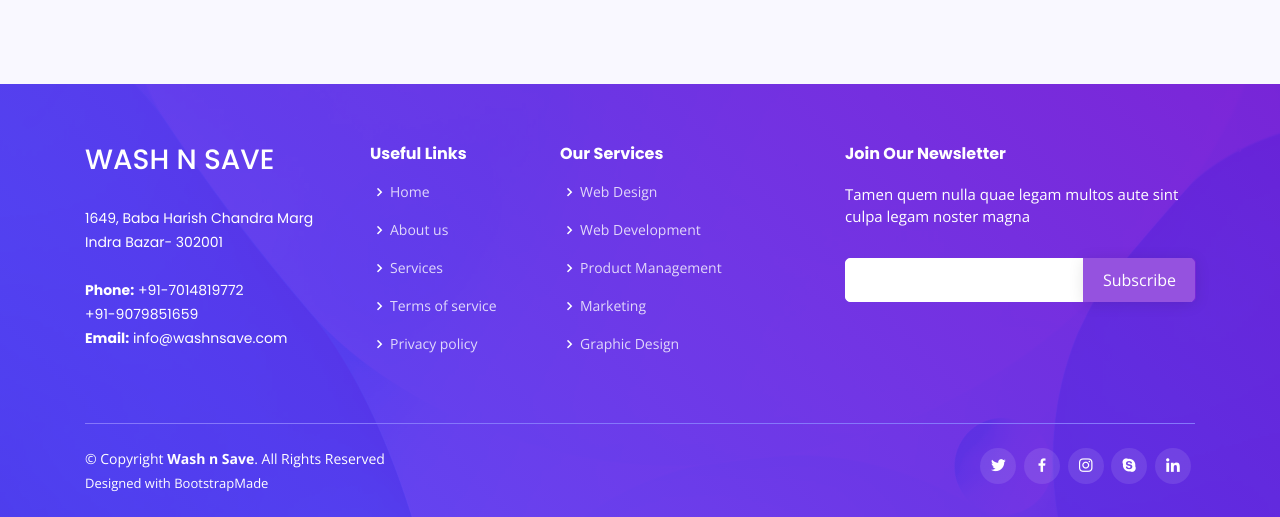
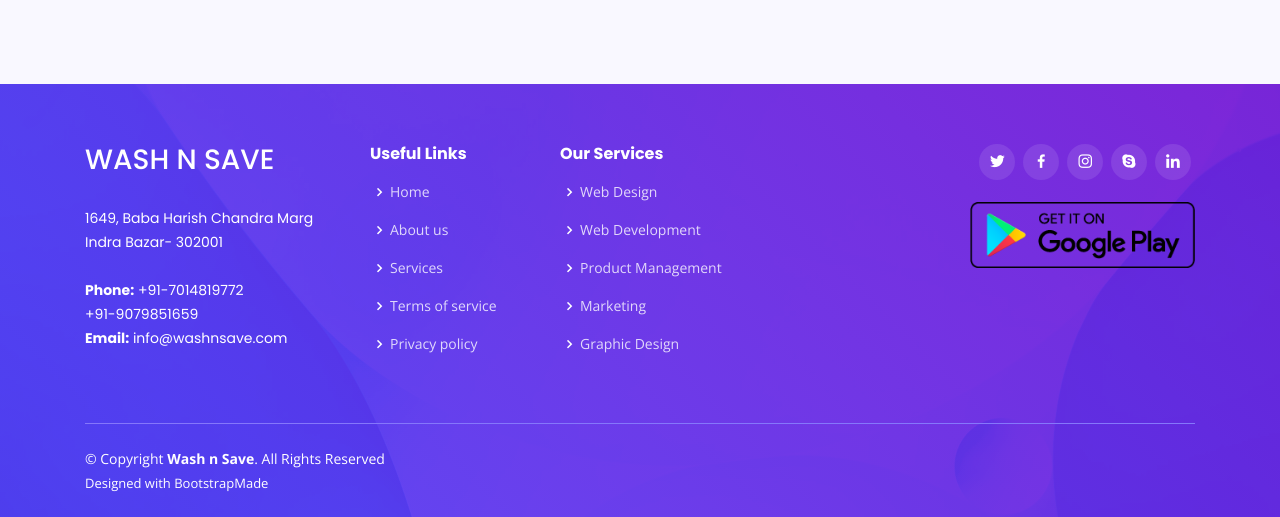
Before and after one commit to OTG-CarWash/OTG-CarWash.github.io, a plain HTML site: page website/index.html in a window 1280 px wide. Shown: the part 5846-6363 px from the top of the page. Drawn offline with nearby package versions, Linux system fonts and the light colour scheme.

Commit message:
Added the google play button

```diff
--- a/website/index.html
+++ b/website/index.html
@@ -500,11 +500,23 @@
           </div>
 
           <div class="col-lg-4 col-md-6 footer-newsletter">
-            <h4>Join Our Newsletter</h4>
+
+            <div class="social-links text-center text-md-right pt-3 pt-md-0">
+              <a href="#" class="twitter"><i class="bx bxl-twitter"></i></a>
+              <a href="#" class="facebook"><i class="bx bxl-facebook"></i></a>
+              <a href="#" class="instagram"><i class="bx bxl-instagram"></i></a>
+              <a href="#" class="google-plus"><i class="bx bxl-skype"></i></a>
+              <a href="#" class="linkedin"><i class="bx bxl-linkedin"></i></a>
+              <br> <br>
+              <img style="width: 15em; color: white;" src="assets/img/googlewhite.png" />
+            </div>
+            <br>
+
+            <!-- <h4>Join Our Newsletter</h4>
             <p>Tamen quem nulla quae legam multos aute sint culpa legam noster magna</p>
             <form action="" method="post">
               <input type="email" name="email"><input type="submit" value="Subscribe">
-            </form>
+            </form> -->
           </div>
 
         </div>
@@ -526,13 +538,7 @@
             Designed with <a href="https://bootstrapmade.com/">BootstrapMade</a>
           </div>
         </div>
-        <div class="social-links text-center text-md-right pt-3 pt-md-0">
-          <a href="#" class="twitter"><i class="bx bxl-twitter"></i></a>
-          <a href="#" class="facebook"><i class="bx bxl-facebook"></i></a>
-          <a href="#" class="instagram"><i class="bx bxl-instagram"></i></a>
-          <a href="#" class="google-plus"><i class="bx bxl-skype"></i></a>
-          <a href="#" class="linkedin"><i class="bx bxl-linkedin"></i></a>
-        </div>
+
       </div>
 
     </div>
```
